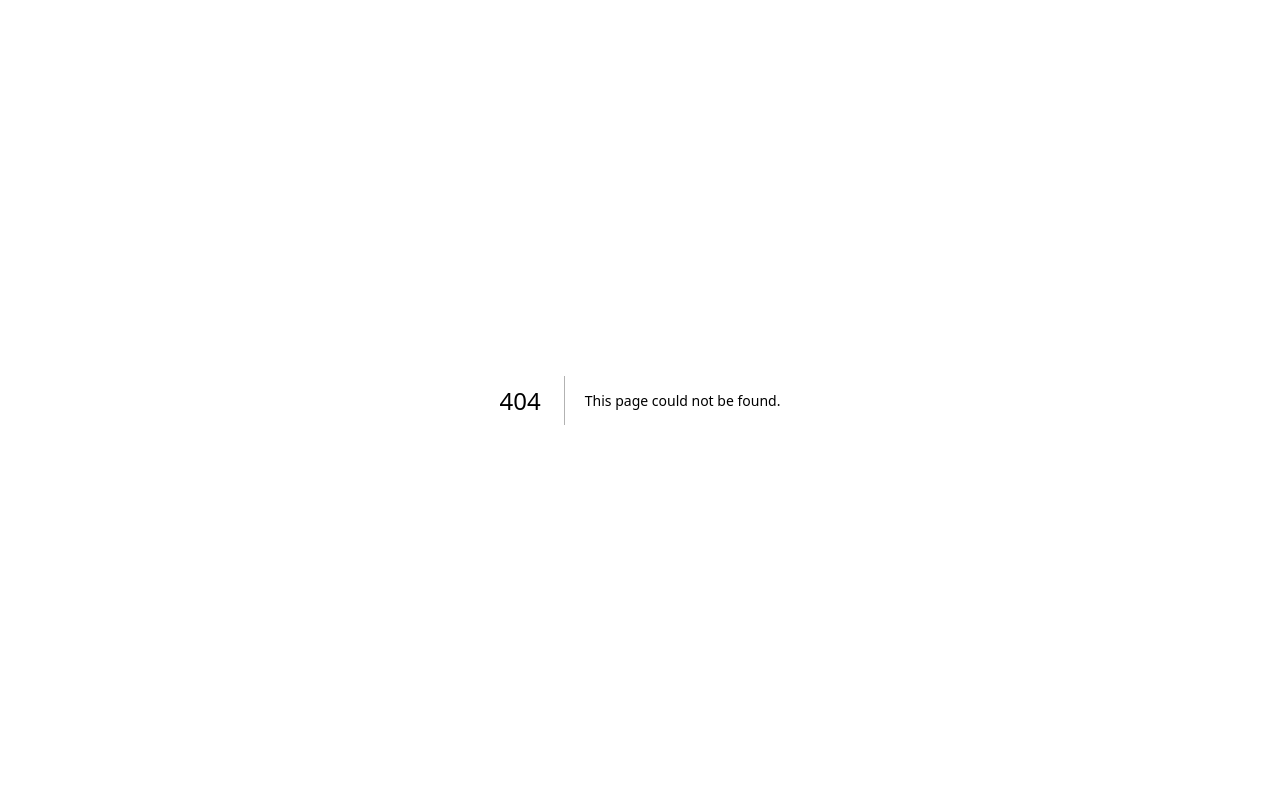
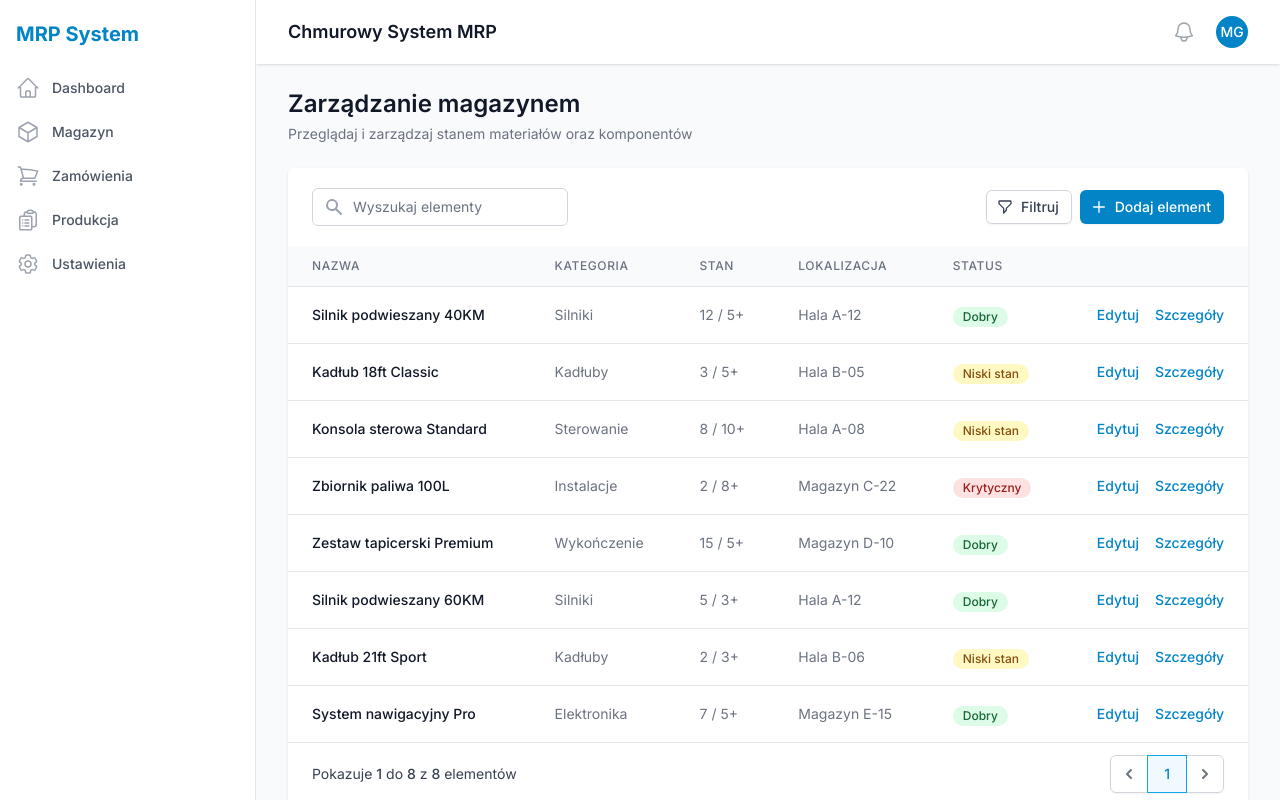
Before and after one commit to djmisieq/chmurowy-system-mrp, a Next.js app: page /inventory in a window 1280 px wide. Before the commit this address had no page. Built offline with nearby package versions, Linux system fonts and the light colour scheme.

Commit message:
Dodanie strony zarządzania magazynem

```diff
--- /dev/null
+++ b/src/app/inventory/page.tsx
@@ -0,0 +1,167 @@
+import MainLayout from '../../components/layout/MainLayout';
+
+export default function InventoryPage() {
+  // Przykładowe dane dla stanu magazynu
+  const inventoryItems = [
+    { id: 1, name: 'Silnik podwieszany 40KM', category: 'Silniki', stock: 12, threshold: 5, status: 'good', location: 'Hala A-12' },
+    { id: 2, name: 'Kadłub 18ft Classic', category: 'Kadłuby', stock: 3, threshold: 5, status: 'warning', location: 'Hala B-05' },
+    { id: 3, name: 'Konsola sterowa Standard', category: 'Sterowanie', stock: 8, threshold: 10, status: 'warning', location: 'Hala A-08' },
+    { id: 4, name: 'Zbiornik paliwa 100L', category: 'Instalacje', stock: 2, threshold: 8, status: 'critical', location: 'Magazyn C-22' },
+    { id: 5, name: 'Zestaw tapicerski Premium', category: 'Wykończenie', stock: 15, threshold: 5, status: 'good', location: 'Magazyn D-10' },
+    { id: 6, name: 'Silnik podwieszany 60KM', category: 'Silniki', stock: 5, threshold: 3, status: 'good', location: 'Hala A-12' },
+    { id: 7, name: 'Kadłub 21ft Sport', category: 'Kadłuby', stock: 2, threshold: 3, status: 'warning', location: 'Hala B-06' },
+    { id: 8, name: 'System nawigacyjny Pro', category: 'Elektronika', stock: 7, threshold: 5, status: 'good', location: 'Magazyn E-15' },
+  ];
+
+  return (
+    <MainLayout>
+      <div className="mb-6">
+        <h2 className="text-2xl font-semibold text-gray-900">Zarządzanie magazynem</h2>
+        <p className="mt-1 text-sm text-gray-500">Przeglądaj i zarządzaj stanem materiałów oraz komponentów</p>
+      </div>
+
+      <div className="bg-white shadow overflow-hidden sm:rounded-md">
+        <div className="px-4 py-5 sm:px-6 flex flex-col sm:flex-row justify-between items-start sm:items-center space-y-4 sm:space-y-0">
+          <div className="relative w-full sm:w-64">
+            <div className="absolute inset-y-0 left-0 pl-3 flex items-center pointer-events-none">
+              <svg className="h-5 w-5 text-gray-400" xmlns="http://www.w3.org/2000/svg" viewBox="0 0 20 20" fill="currentColor">
+                <path fillRule="evenodd" d="M8 4a4 4 0 100 8 4 4 0 000-8zM2 8a6 6 0 1110.89 3.476l4.817 4.817a1 1 0 01-1.414 1.414l-4.816-4.816A6 6 0 012 8z" clipRule="evenodd" />
+              </svg>
+            </div>
+            <input
+              type="text"
+              name="search"
+              id="search"
+              className="focus:ring-primary-500 focus:border-primary-500 block w-full pl-10 sm:text-sm border-gray-300 rounded-md"
+              placeholder="Wyszukaj elementy"
+            />
+          </div>
+          <div className="flex space-x-2">
+            <button
+              type="button"
+              className="inline-flex items-center px-3 py-2 border border-gray-300 shadow-sm text-sm leading-4 font-medium rounded-md text-gray-700 bg-white hover:bg-gray-50 focus:outline-none focus:ring-2 focus:ring-offset-2 focus:ring-primary-500"
+            >
+              <svg xmlns="http://www.w3.org/2000/svg" className="-ml-0.5 mr-2 h-4 w-4" fill="none" viewBox="0 0 24 24" stroke="currentColor">
+                <path strokeLinecap="round" strokeLinejoin="round" strokeWidth={2} d="M3 4a1 1 0 011-1h16a1 1 0 011 1v2.586a1 1 0 01-.293.707l-6.414 6.414a1 1 0 00-.293.707V17l-4 4v-6.586a1 1 0 00-.293-.707L3.293 7.293A1 1 0 013 6.586V4z" />
+              </svg>
+              Filtruj
+            </button>
+            <button
+              type="button"
+              className="inline-flex items-center px-3 py-2 border border-transparent text-sm leading-4 font-medium rounded-md shadow-sm text-white bg-primary-600 hover:bg-primary-700 focus:outline-none focus:ring-2 focus:ring-offset-2 focus:ring-primary-500"
+            >
+              <svg xmlns="http://www.w3.org/2000/svg" className="-ml-0.5 mr-2 h-4 w-4" fill="none" viewBox="0 0 24 24" stroke="currentColor">
+                <path strokeLinecap="round" strokeLinejoin="round" strokeWidth={2} d="M12 4v16m8-8H4" />
+              </svg>
+              Dodaj element
+            </button>
+          </div>
+        </div>
+
+        <div className="overflow-x-auto">
+          <table className="min-w-full divide-y divide-gray-200">
+            <thead className="bg-gray-50">
+              <tr>
+                <th scope="col" className="px-6 py-3 text-left text-xs font-medium text-gray-500 uppercase tracking-wider">
+                  Nazwa
+                </th>
+                <th scope="col" className="px-6 py-3 text-left text-xs font-medium text-gray-500 uppercase tracking-wider">
+                  Kategoria
+                </th>
+                <th scope="col" className="px-6 py-3 text-left text-xs font-medium text-gray-500 uppercase tracking-wider">
+                  Stan
+                </th>
+                <th scope="col" className="px-6 py-3 text-left text-xs font-medium text-gray-500 uppercase tracking-wider">
+                  Lokalizacja
+                </th>
+                <th scope="col" className="px-6 py-3 text-left text-xs font-medium text-gray-500 uppercase tracking-wider">
+                  Status
+                </th>
+                <th scope="col" className="relative px-6 py-3">
+                  <span className="sr-only">Akcje</span>
+                </th>
+              </tr>
+            </thead>
+            <tbody className="bg-white divide-y divide-gray-200">
+              {inventoryItems.map((item) => (
+                <tr key={item.id}>
+                  <td className="px-6 py-4 whitespace-nowrap text-sm font-medium text-gray-900">
+                    {item.name}
+                  </td>
+                  <td className="px-6 py-4 whitespace-nowrap text-sm text-gray-500">
+                    {item.category}
+                  </td>
+                  <td className="px-6 py-4 whitespace-nowrap text-sm text-gray-500">
+                    {item.stock} / {item.threshold}+
+                  </td>
+                  <td className="px-6 py-4 whitespace-nowrap text-sm text-gray-500">
+                    {item.location}
+                  </td>
+                  <td className="px-6 py-4 whitespace-nowrap">
+                    <span
+                      className={`inline-flex items-center px-2.5 py-0.5 rounded-full text-xs font-medium ${
+                        item.status === 'good'
+                          ? 'bg-green-100 text-green-800'
+                          : item.status === 'warning'
+                          ? 'bg-yellow-100 text-yellow-800'
+                          : 'bg-red-100 text-red-800'
+                      }`}
+                    >
+                      {item.status === 'good'
+                        ? 'Dobry'
+                        : item.status === 'warning'
+                        ? 'Niski stan'
+                        : 'Krytyczny'}
+                    </span>
+                  </td>
+                  <td className="px-6 py-4 whitespace-nowrap text-right text-sm font-medium">
+                    <a href="#" className="text-primary-600 hover:text-primary-900 mr-4">Edytuj</a>
+                    <a href="#" className="text-primary-600 hover:text-primary-900">Szczegóły</a>
+                  </td>
+                </tr>
+              ))}
+            </tbody>
+          </table>
+        </div>
+
+        <div className="bg-white px-4 py-3 flex items-center justify-between border-t border-gray-200 sm:px-6">
+          <div className="flex-1 flex justify-between sm:hidden">
+            <a href="#" className="relative inline-flex items-center px-4 py-2 border border-gray-300 text-sm font-medium rounded-md text-gray-700 bg-white hover:bg-gray-50">
+              Poprzednie
+            </a>
+            <a href="#" className="ml-3 relative inline-flex items-center px-4 py-2 border border-gray-300 text-sm font-medium rounded-md text-gray-700 bg-white hover:bg-gray-50">
+              Następne
+            </a>
+          </div>
+          <div className="hidden sm:flex-1 sm:flex sm:items-center sm:justify-between">
+            <div>
+              <p className="text-sm text-gray-700">
+                Pokazuje <span className="font-medium">1</span> do <span className="font-medium">8</span> z{' '}
+                <span className="font-medium">8</span> elementów
+              </p>
+            </div>
+            <div>
+              <nav className="relative z-0 inline-flex rounded-md shadow-sm -space-x-px" aria-label="Pagination">
+                <a href="#" className="relative inline-flex items-center px-2 py-2 rounded-l-md border border-gray-300 bg-white text-sm font-medium text-gray-500 hover:bg-gray-50">
+                  <span className="sr-only">Poprzednie</span>
+                  <svg className="h-5 w-5" xmlns="http://www.w3.org/2000/svg" viewBox="0 0 20 20" fill="currentColor" aria-hidden="true">
+                    <path fillRule="evenodd" d="M12.707 5.293a1 1 0 010 1.414L9.414 10l3.293 3.293a1 1 0 01-1.414 1.414l-4-4a1 1 0 010-1.414l4-4a1 1 0 011.414 0z" clipRule="evenodd" />
+                  </svg>
+                </a>
+                <a href="#" aria-current="page" className="z-10 bg-primary-50 border-primary-500 text-primary-600 relative inline-flex items-center px-4 py-2 border text-sm font-medium">
+                  1
+                </a>
+                <a href="#" className="relative inline-flex items-center px-2 py-2 rounded-r-md border border-gray-300 bg-white text-sm font-medium text-gray-500 hover:bg-gray-50">
+                  <span className="sr-only">Następne</span>
+                  <svg className="h-5 w-5" xmlns="http://www.w3.org/2000/svg" viewBox="0 0 20 20" fill="currentColor" aria-hidden="true">
+                    <path fillRule="evenodd" d="M7.293 14.707a1 1 0 010-1.414L10.586 10 7.293 6.707a1 1 0 011.414-1.414l4 4a1 1 0 010 1.414l-4 4a1 1 0 01-1.414 0z" clipRule="evenodd" />
+                  </svg>
+                </a>
+              </nav>
+            </div>
+          </div>
+        </div>
+      </div>
+    </MainLayout>
+  );
+}
```
